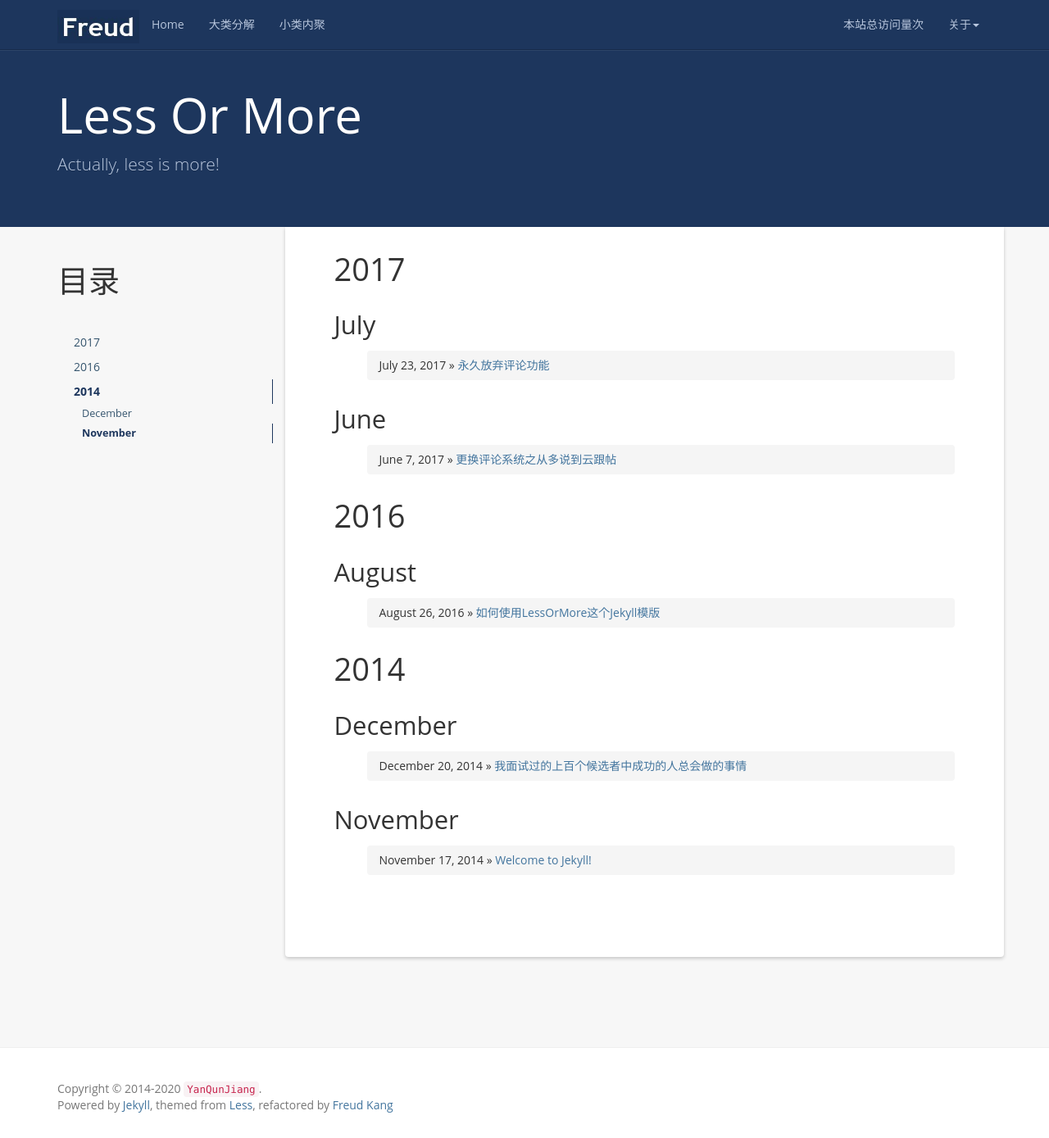
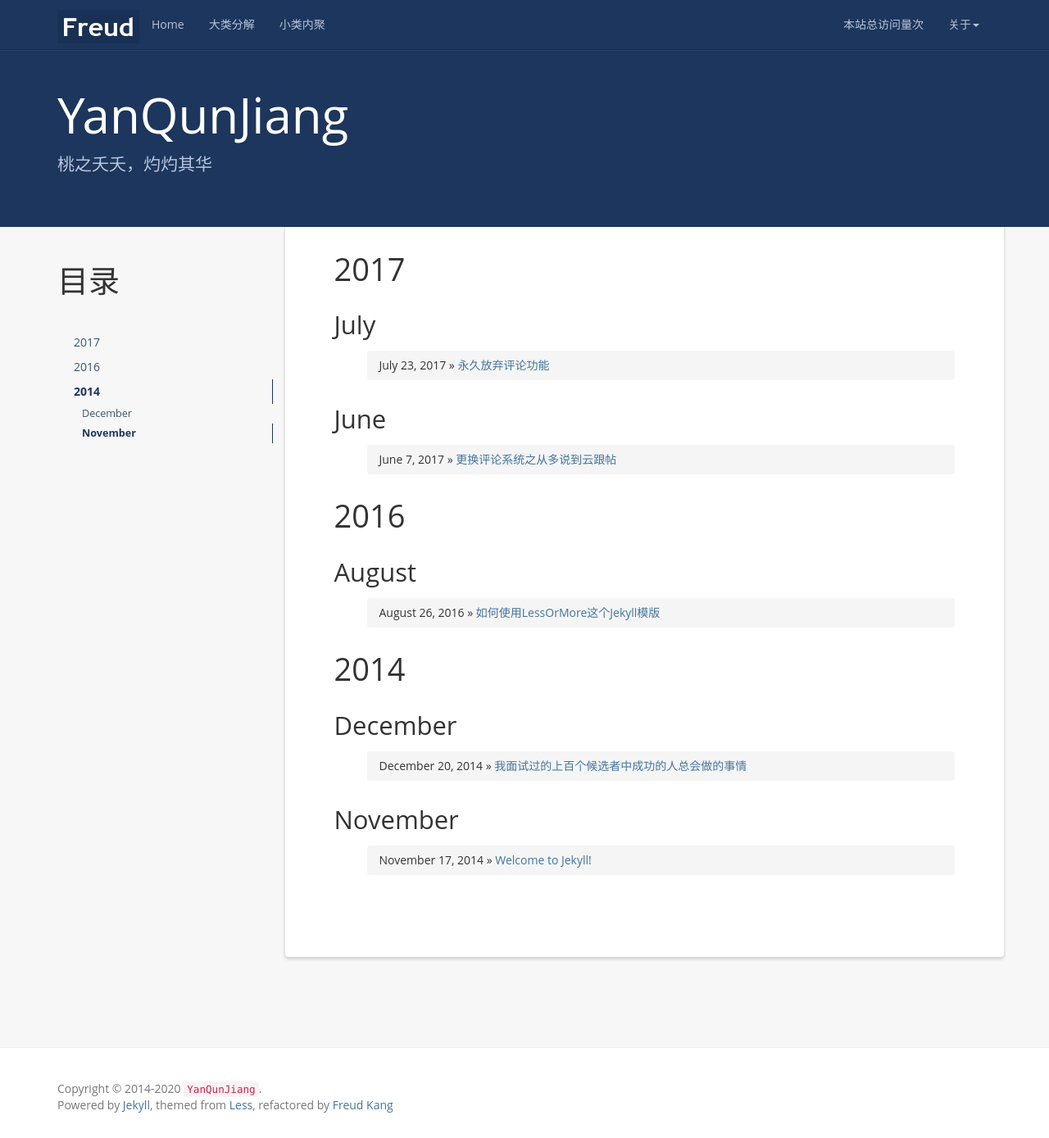
Before and after one commit to Elvira521feng/YanQunJiang.github.io, a Jekyll site: the page built from index.html, in a window 1280 px wide and 1389 px high. Shown: the whole window at 82% size. Built offline with Jekyll 4.4.1, drawn with Linux system fonts in a browser that asks for light colours; nearby versions of some CDN libraries; a script that is not in the unit is left out; the list of posts is cut into pages by our own code; comment, search, counter and statistics services are not loaded.

Commit message:
更新配置文件

```diff
--- a/_config.yml
+++ b/_config.yml
@@ -1,14 +1,14 @@
 # Site settings
-name: Less Or More
+name: YanQunJiang
 email: elvira521feng@163.com
 author: YanQunJiang
 url: https://elvira521feng.github.io/
 resume_site: https://elvira521feng.github.io/
 github: https://github.com/Elvira521feng/
 baseurl: "/YanQunJiang.github.io"
-description: Actually, less is more!
+description: 桃之夭夭，灼灼其华
 meta_description: 江燕群;个人博客;桃之夭夭，灼灼其华；
-motto: It's our wits that make us men.
+motto: 非淡泊无以明志，非宁静无以致远
 banner: 博学而笃志,切问而近思
 
 #permalink: /:categories/:year/:month/:day/:title/
```
